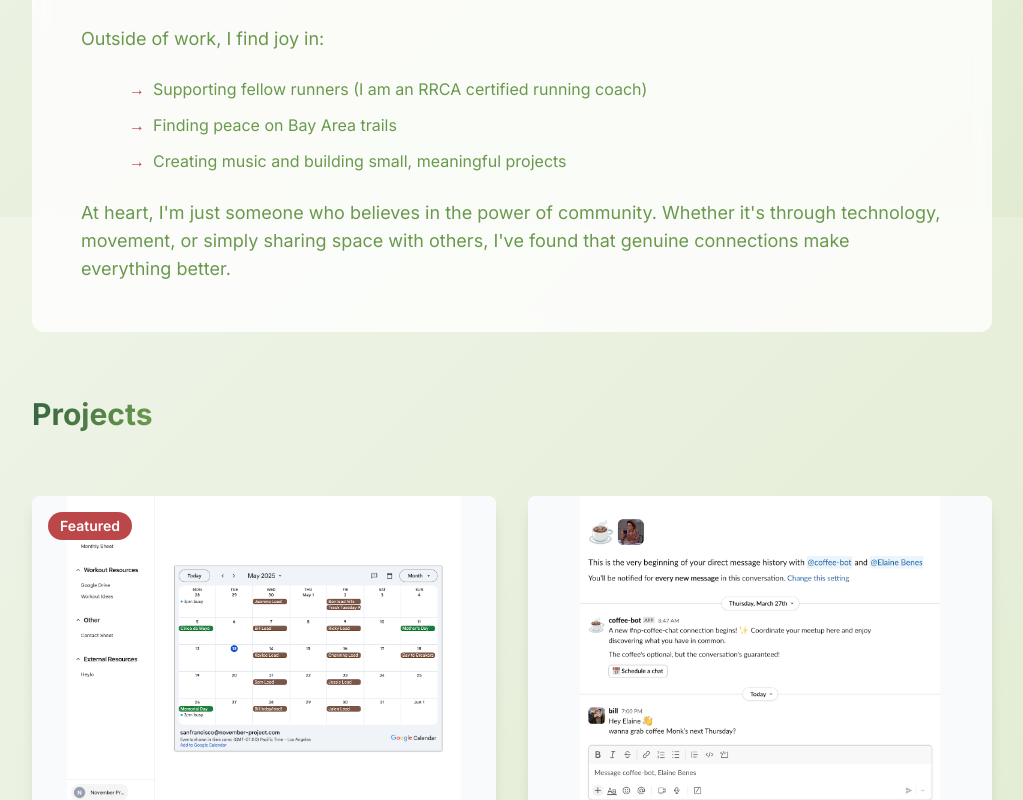
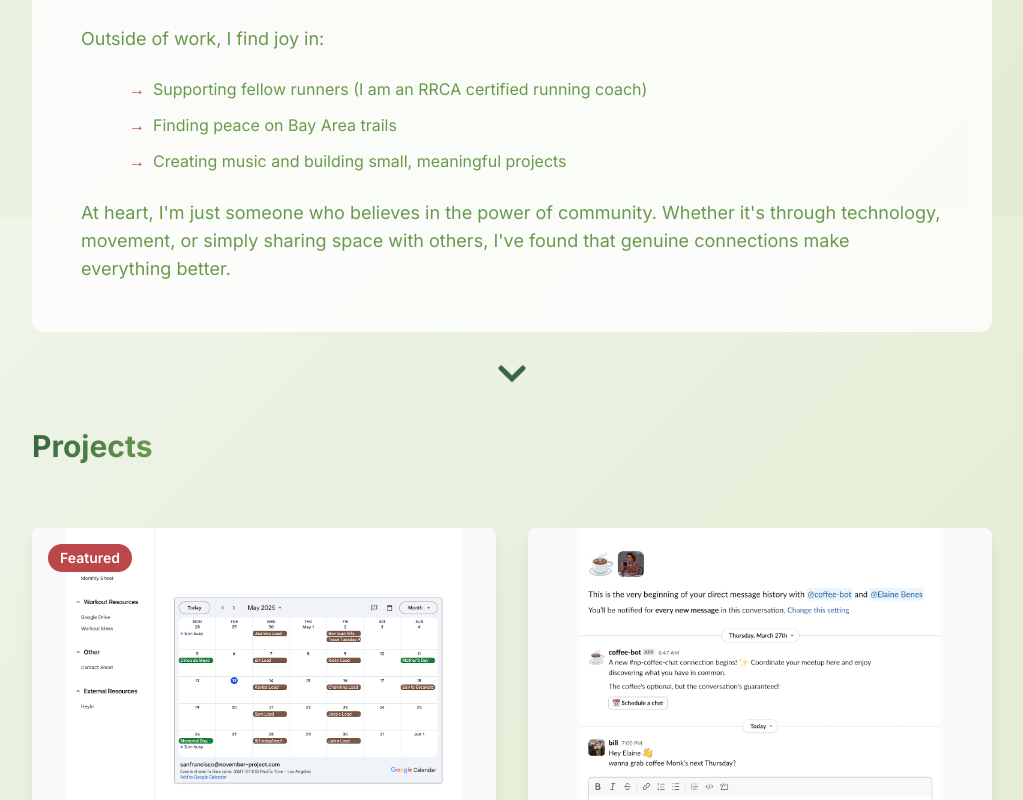
Before and after one commit to butteredxtoast/billkeuth, a Next.js app: page / in a window 1280 px wide. Shown: the part 583-1383 px from the top of the page, without its empty margins (128-1151 px from the left). Built offline with nearby package versions, Linux system fonts and the light colour scheme.

Commit message:
fixed chevron

```diff
--- a/src/app/page.tsx
+++ b/src/app/page.tsx
@@ -1,6 +1,6 @@
 import Image from 'next/image';
 import Link from 'next/link';
-import { FaGithub, FaLinkedin, FaInstagram, FaMapMarkerAlt, FaEnvelope, FaExternalLinkAlt } from 'react-icons/fa';
+import { FaGithub, FaLinkedin, FaInstagram, FaMapMarkerAlt, FaEnvelope, FaExternalLinkAlt, FaChevronDown } from 'react-icons/fa';
 import { SiNextdotjs, SiTypescript, SiReact, SiTailwindcss, SiPhp, SiLaravel, SiDocker, SiRedis } from 'react-icons/si';
 import { IconType } from 'react-icons';
 
@@ -43,7 +43,7 @@ export default function Home() {
   return (
     <main className="min-h-screen p-8 md:p-24 max-w-6xl mx-auto">
       {/* Header Section */}
-      <section className="mb-16 glass-card rounded-xl p-8 md:p-12">
+      <section className="mb-8 glass-card rounded-xl p-8 md:p-12">
         <div className="flex justify-center mb-8">
           <Image
             src="https://www.gravatar.com/avatar/247fb1877eab599bc00263e85e9777d3?s=200"
@@ -119,6 +119,11 @@ export default function Home() {
         </div>
       </section>
 
+      {/* Down Arrow Indicator */}
+      <div className="flex justify-center mb-8">
+        <FaChevronDown className="text-primary animate-bounce" size={32} />
+      </div>
+
       {/* Projects Section */}
       <section className="space-y-8">
         <h2 className="text-3xl font-bold text-primary mb-8 bg-gradient-to-r from-primary to-secondary inline-block text-transparent bg-clip-text">
```
